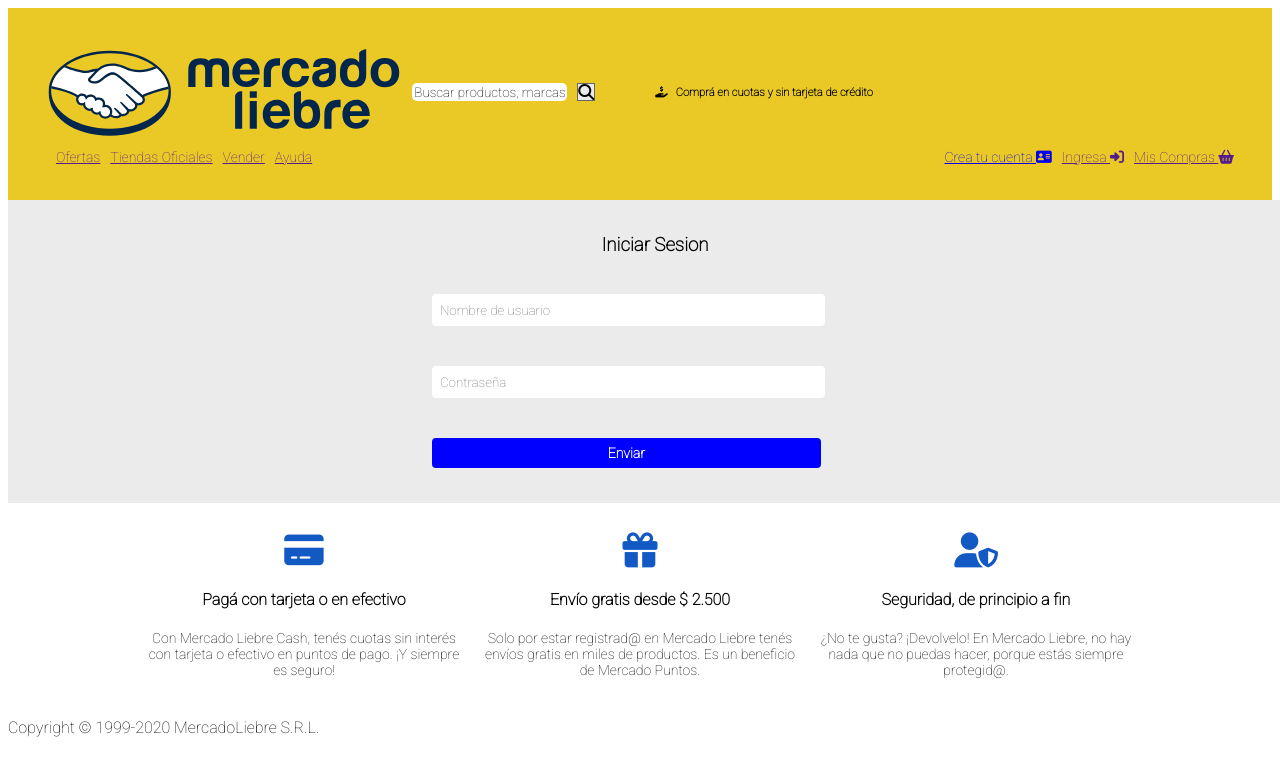
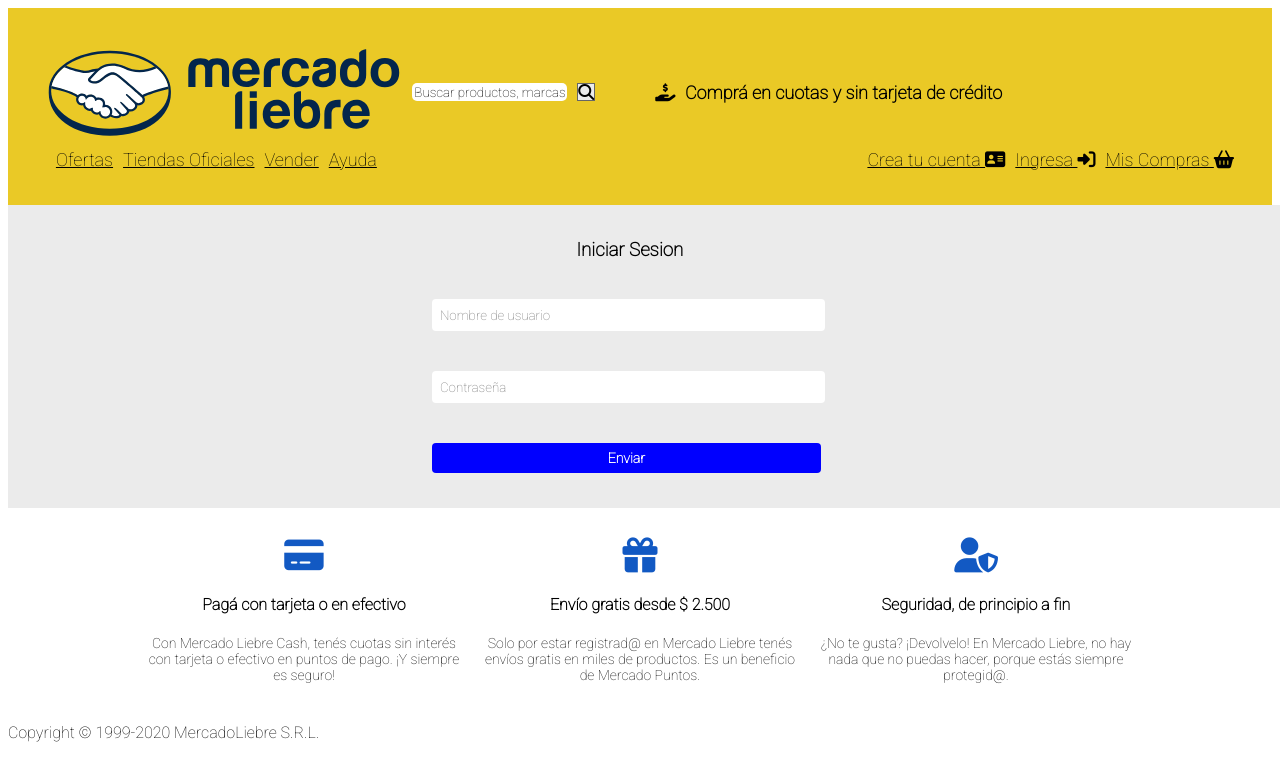
Before and after one commit to brunomascolo/mercado-liebre, a website: page views/login.html in a window 1280 px wide. Shown: the top 780 px of the page. Drawn offline with Linux system fonts and the light colour scheme.

Commit message:
Agregadas transiciones extra

```diff
--- a/public/css/header.css
+++ b/public/css/header.css
@@ -9,6 +9,15 @@
 
 *{
     font-family: 'Roboto', sans-serif;
+}
+
+a{
+    color: black;
+    transition: all 100ms;
+}
+a:hover{
+    color:var(--Celeste);
+    font-size: 20px;
 }
 
 header{
@@ -150,3 +159,14 @@
     }
 
 }
+
+@media(min-width:769px){
+    .lista li{
+        font-size: 18px;
+    }
+
+    .subtitulo{
+        font-size: 18px;
+    }
+
+}
--- a/public/css/login.css
+++ b/public/css/login.css
@@ -55,3 +55,8 @@
 button{
     height: 30px;
 }
+
+h3{
+    position: relative;
+    left: -2%;
+}
```
